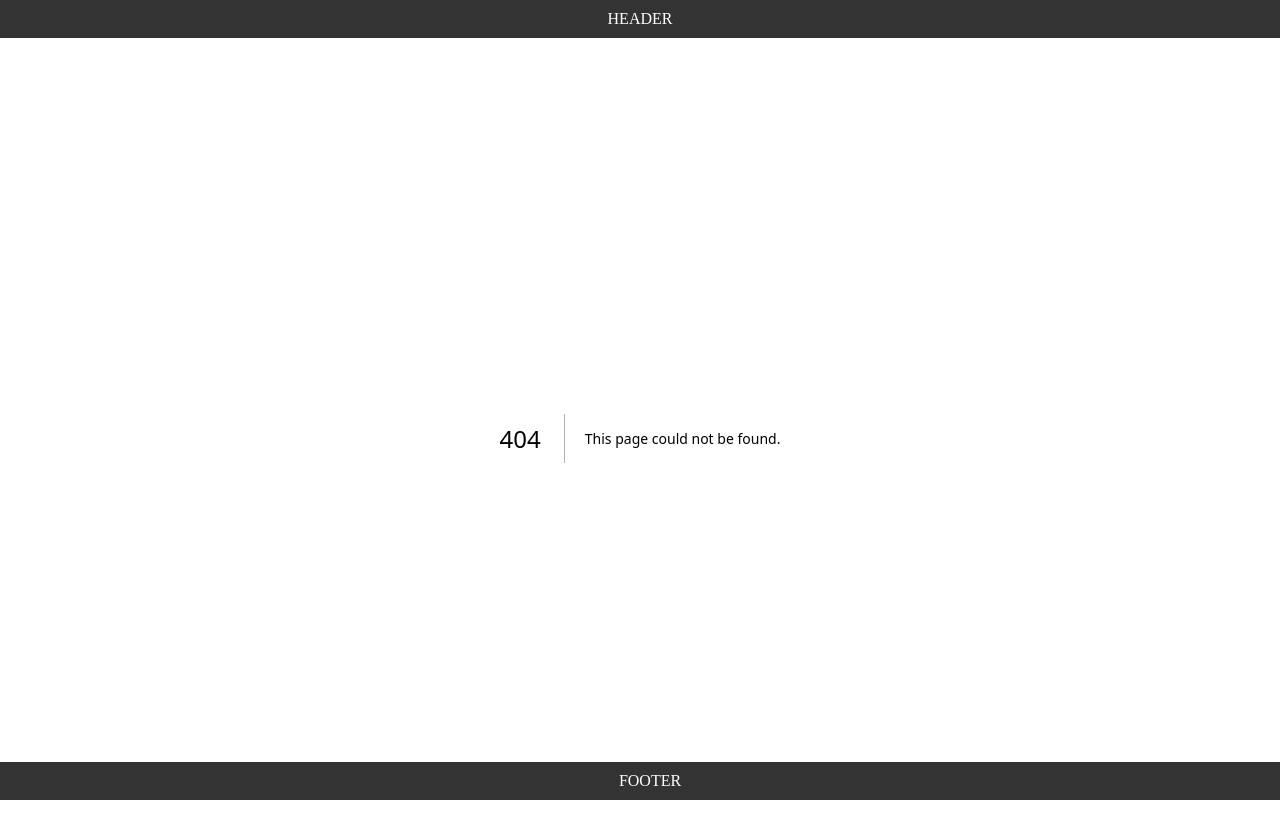
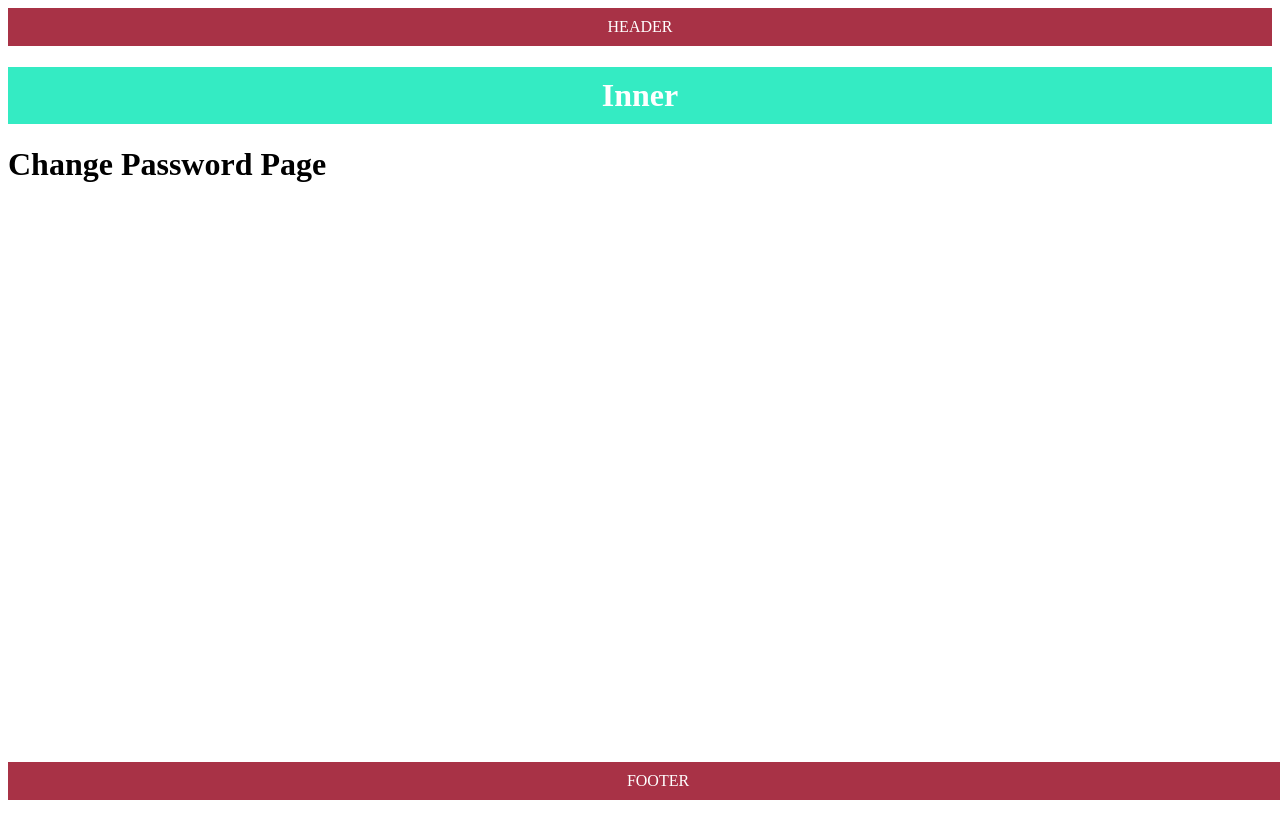
Before and after one commit to hilmi92101/next-js-basic, a Next.js app: page /change-password in a window 1280 px wide. Before the commit this address had no page. After the commit the page ends 800 px from the top, so only its background shows below. Built offline with nearby package versions, Linux system fonts and the light colour scheme.

Commit message:
add route group layout

```diff
--- /dev/null
+++ b/src/app/(auth)/(with-auth-layout)/change-password/page.tsx
@@ -0,0 +1,10 @@
+const ChangePassword = () => {
+    return (
+        <>
+            <h1>Change Password Page</h1>
+
+        </>
+    )
+}
+
+export default ChangePassword
--- /dev/null
+++ b/src/app/(auth)/(with-auth-layout)/layout.tsx
@@ -0,0 +1,35 @@
+export const metadata = {
+    title: 'Next.js',
+    description: 'Generated by Next.js',
+}
+
+export default function AuthLayout({
+    children,
+}: {
+    children: React.ReactNode
+}) {
+    return (
+        <>
+            <h1 style={headerStyle}>Inner</h1>
+            {children}
+
+        </>
+    )
+}
+
+const headerStyle: React.CSSProperties = {
+    backgroundColor: '#34ebc3', // Change to the desired background color
+    color: '#fff', // Change to the desired text color
+    padding: '10px',
+    textAlign: 'center',
+};
+
+const footerStyle: React.CSSProperties = {
+    backgroundColor: '#34ebc3', // Change to the desired background color
+    color: '#fff', // Change to the desired text color
+    padding: '10px',
+    textAlign: 'center',
+    position: 'fixed',
+    bottom: 0,
+    width: '100%',
+};
--- /dev/null
+++ b/src/app/(auth)/layout.tsx
@@ -0,0 +1,38 @@
+export const metadata = {
+    title: 'Next.js',
+    description: 'Generated by Next.js',
+}
+
+export default function RootLayout({
+    children,
+}: {
+    children: React.ReactNode
+}) {
+    return (
+        <html lang="en">
+            <body>
+                <header style={headerStyle}>HEADER</header>
+                {children}
+                <footer style={footerStyle}>FOOTER</footer>
+
+            </body>
+        </html>
+    )
+}
+
+const headerStyle: React.CSSProperties = {
+    backgroundColor: '#a83246',
+    color: '#fff',
+    padding: '10px',
+    textAlign: 'center',
+};
+
+const footerStyle: React.CSSProperties = {
+    backgroundColor: '#a83246',
+    color: '#fff',
+    padding: '10px',
+    textAlign: 'center',
+    position: 'fixed',
+    bottom: 0,
+    width: '100%',
+};
```
Also changed, not shown: src/app/(landing)/layout.tsx (added, +38 -0 lines), src/app/about/layout.tsx (added, +16 -0 lines), src/app/(landing)/page.tsx (renamed from src/app/page.tsx), src/app/layout-bk.tsx (renamed from src/app/layout.tsx).
